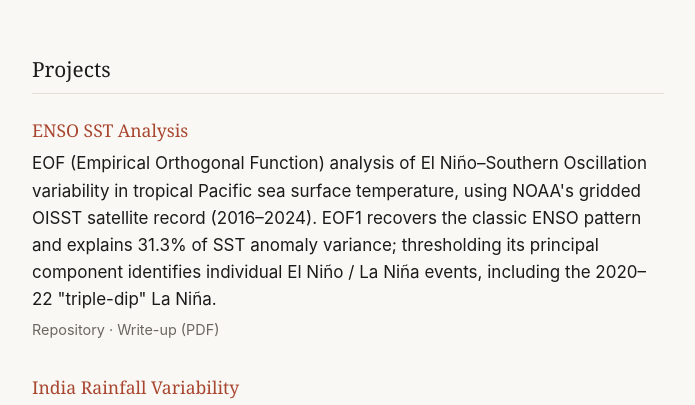
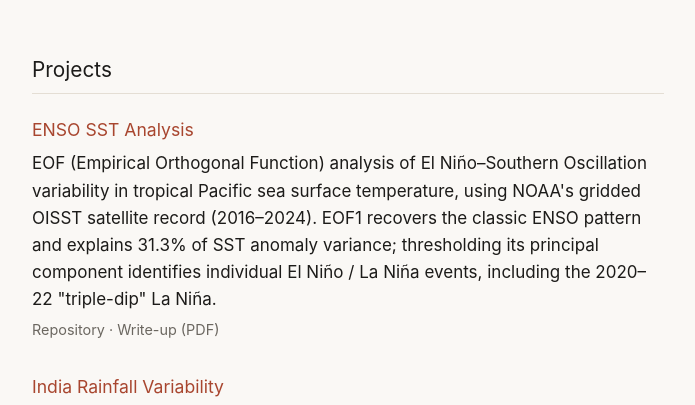
Before and after one commit to shreyasmily/shreyasmily.github.io, a plain HTML site: page index.html in a window 1280 px wide. Shown: the part 240-645 px from the top of the page, without its empty margins (292-987 px from the left). Drawn offline with Linux system fonts and the light colour scheme.

Commit message:
Change font family for headings to system fonts

```diff
--- a/styles.css
+++ b/styles.css
@@ -36,7 +36,7 @@ body {
 }
 
 h1, h2, h3 {
-  font-family: Georgia, "Iowan Old Style", "Times New Roman", serif;
+  font-family: -apple-system, BlinkMacSystemFont, "Segoe UI", Helvetica, Arial, sans-serif;
   font-weight: normal;
   color: var(--text);
 }
```
